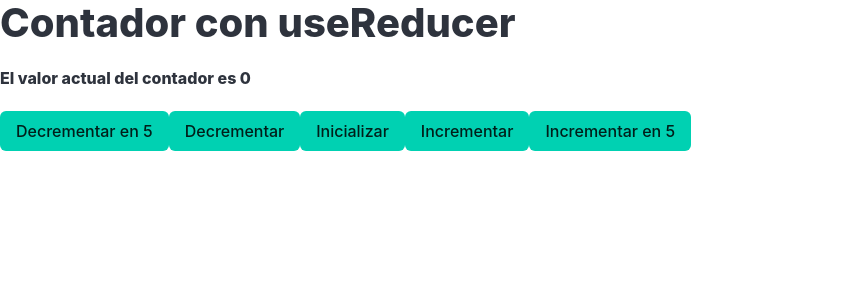
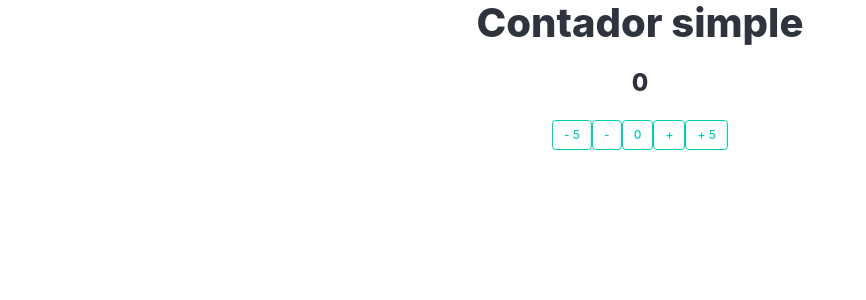
Before and after one commit to SoriaJP/contextproject, a React (Vite) app: page / in a window 1280 px wide. Shown: the top 300 px of the page, without its empty margins (0-866 px from the left). Built offline with nearby package versions, Linux system fonts and the light colour scheme.

Commit message:
off offReducer

```diff
--- a/src/components/Contador.jsx
+++ b/src/components/Contador.jsx
@@ -1,56 +1,23 @@
-import { act, useReducer } from "react";
-
-const initialState = {contador:0};
-
-const init = (initialState)=>{
-    return ({contador: initialState.contador + 100});
-};
-
-const TYPES = {
-    INCREMENT:"INCREMENT",
-    DECREMENT:"DECREMENT",
-    INCREMENT5:"INCREMENT5",
-    DECREMENT5:"DECREMENT5",
-    RESTART:"RESTART"
-}
-
-function reducer(state, action, init){
-    switch(action.type){
-        case TYPES.INCREMENT:
-            return({contador:state.contador + 1});
-        case TYPES.DECREMENT:
-            return({contador:state.contador - 1});
-        case TYPES.INCREMENT5:
-            return({contador:state.contador + action.payload});
-        case TYPES.DECREMENT5:
-            return({contador:state.contador - action.payload});
-        case TYPES.RESTART:
-            return initialState;
-        default:
-            return state;
-    }
-}
+import { React, useState } from "react";
 
 export default function Contador(){
-    const [state, dispatch] = useReducer(reducer,initialState)
+    const [contador, setContador] = useState(0);
 
-    const restar5 = ()=>dispatch({type:TYPES.DECREMENT5,payload:5})
-    const restar = ()=>dispatch({type:TYPES.DECREMENT})
-    const iniciar = ()=>dispatch({type:TYPES.RESTART})
-    const sumar = ()=>dispatch({type:TYPES.INCREMENT})
-    const sumar5 = ()=>dispatch({type:TYPES.INCREMENT5,payload:5})
+    const sumar = () => { setContador(contador + 1);}
+    const restar = () => {setContador(contador - 1);}
+    const restar5 = () => {setContador(contador - 5);}
+    const sumar5 = () => {setContador(contador - 5);}
+    const reset = () => {setContador(0);}
 
     return(
-        <div className="block">
-            <h2 className="title is-2">Contador con useReducer</h2>
-            <p className="title is-6">El valor actual del contador es {state.contador}</p>
-            <div className="block">
-                <button className="button is-primary" onClick={restar5}>Decrementar en 5</button>
-                <button className="button is-primary" onClick={restar}> Decrementar</button>
-                <button className="button is-primary" onClick={iniciar}>Inicializar</button>
-                <button className="button is-primary" onClick={sumar}>Incrementar</button>
-                <button className="button is-primary" onClick={sumar5}>Incrementar en 5</button>
-            </div>
+        <div className="block" style={{textAlign:"center"}}>
+            <p className="title is-2"> Contador simple</p>
+            <p className="title is-4">{contador}</p>
+            <button className="button is-primary is-outlined is-small" onClick={restar5}>- 5</button>
+            <button className="button is-primary is-outlined is-small" onClick={restar}>-</button>
+            <button className="button is-primary is-outlined is-small" onClick={reset}>0</button>
+            <button className="button is-primary is-outlined is-small" onClick={sumar}>+</button>
+            <button className="button is-primary is-outlined is-small" onClick={sumar}>+ 5</button>
         </div>
     );
 }
```
